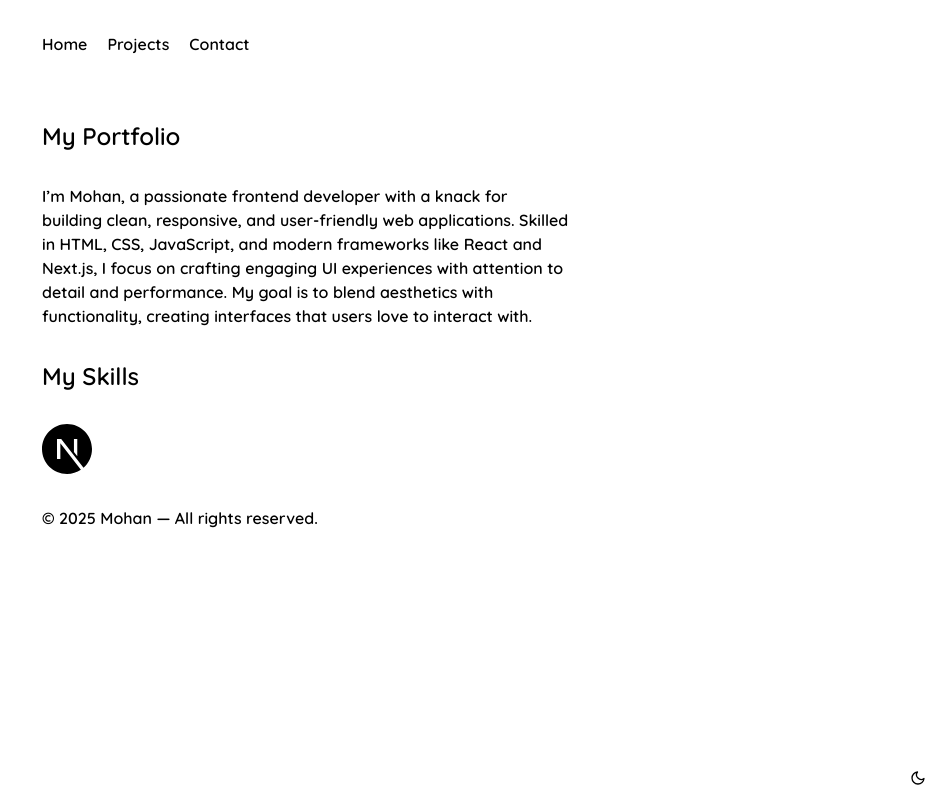
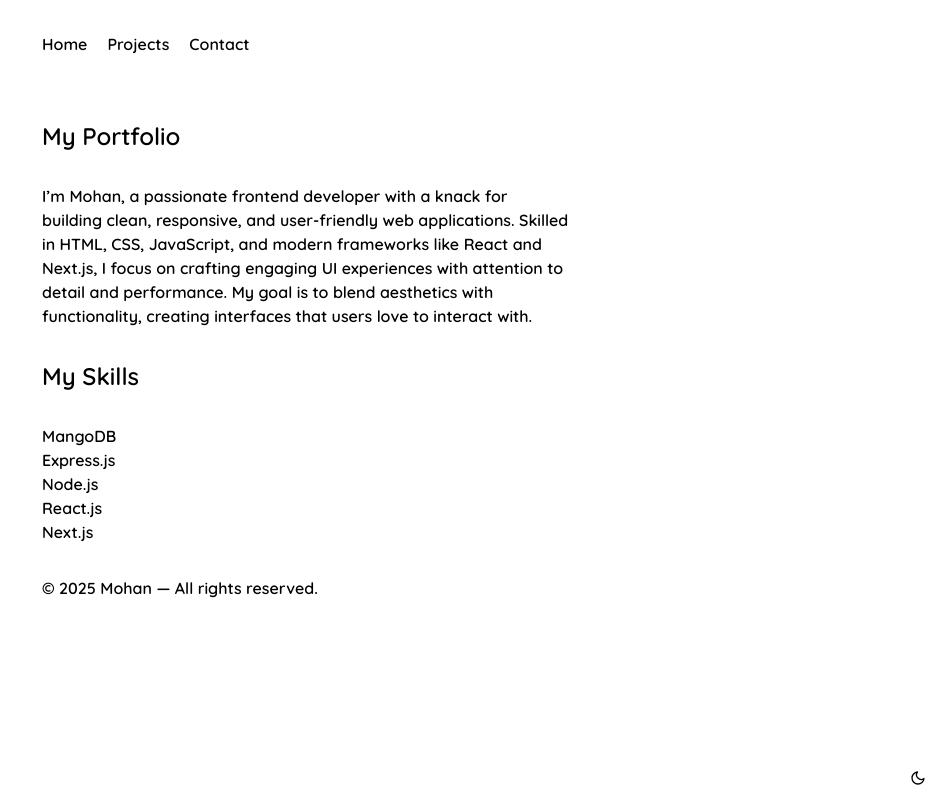
Before and after one commit to Mohanavenkatesh/Portfolio-Next.js, a Next.js app: page / in a window 1280 px wide. Shown: the whole page, without its empty margins (334-1280 px from the left). Built offline with nearby package versions, Linux system fonts and the light colour scheme.

Commit message:
Replace Next.js logo images with skills list
Removed conditional rendering of Next.js logo images and added a list of skills (MangoDB, Express.js, Node.js, React.js, Next.js) to better showcase developer expertise.

```diff
--- a/app/page.js
+++ b/app/page.js
@@ -13,8 +13,11 @@ const page = () => {
           <p>I’m Mohan, a passionate frontend developer with a knack for building clean, responsive, and user-friendly web applications. Skilled in HTML, CSS, JavaScript, and modern frameworks like React and Next.js, I focus on crafting engaging UI experiences with attention to detail and performance. My goal is to blend aesthetics with functionality, creating interfaces that users love to interact with.</p>
           <h1 className="my-8  text-2xl font-semibold">My Skills</h1>
         </div>
-        <Image src="/nextjs-dark-theme.svg" width={50} height={50} className="hidden dark:block" alt="Next.js Dark Theme Logo" priority />
-        <Image src="/nextjs-light-theme.svg" width={50} height={50} className="block dark:hidden" alt="Next.js Light Theme Logo" priority />
+        <h1>MangoDB</h1>
+        <h1>Express.js</h1>
+        <h1>Node.js</h1>
+        <h1>React.js</h1>
+        <h1>Next.js</h1>
         <Analytics />
       </div>
     </>
```
